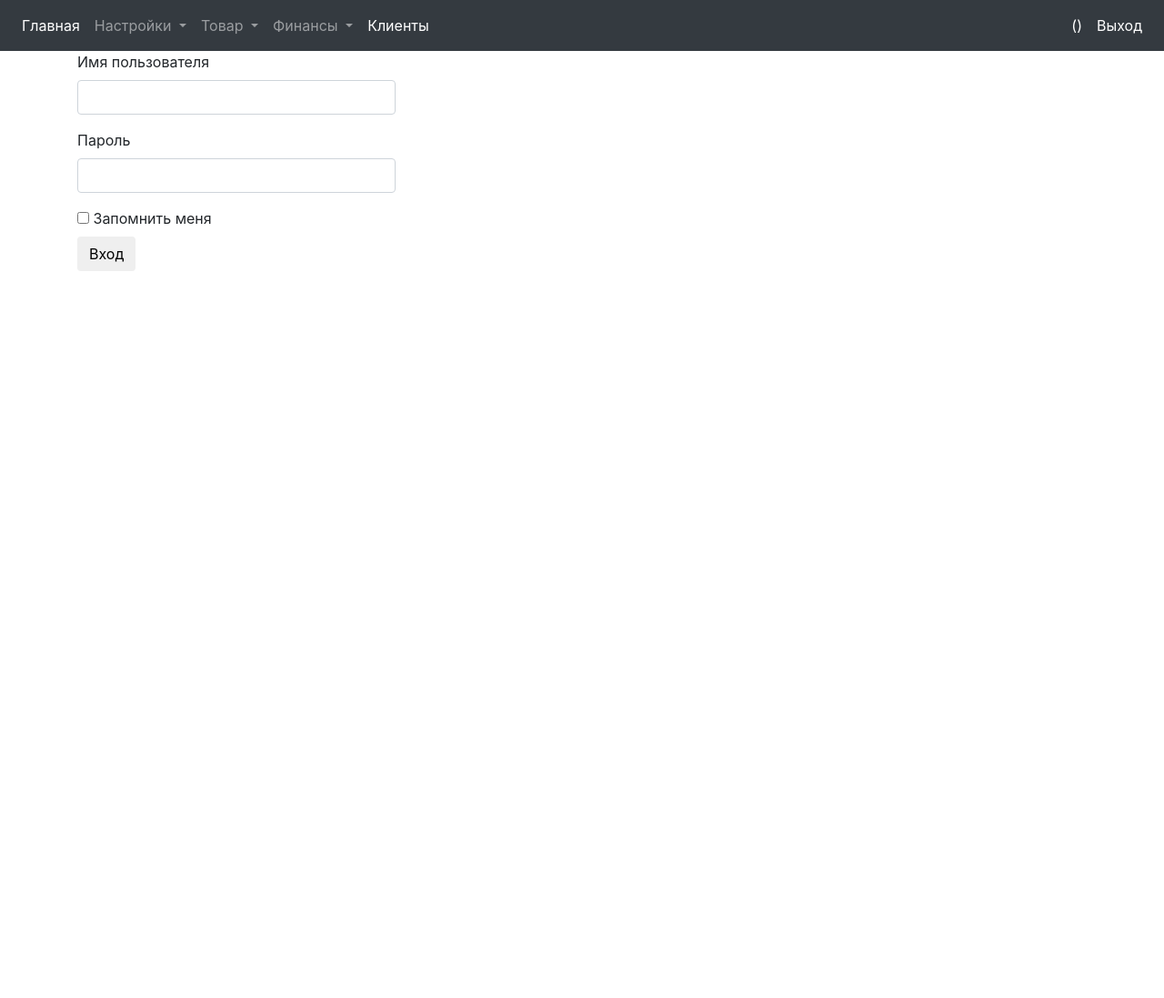
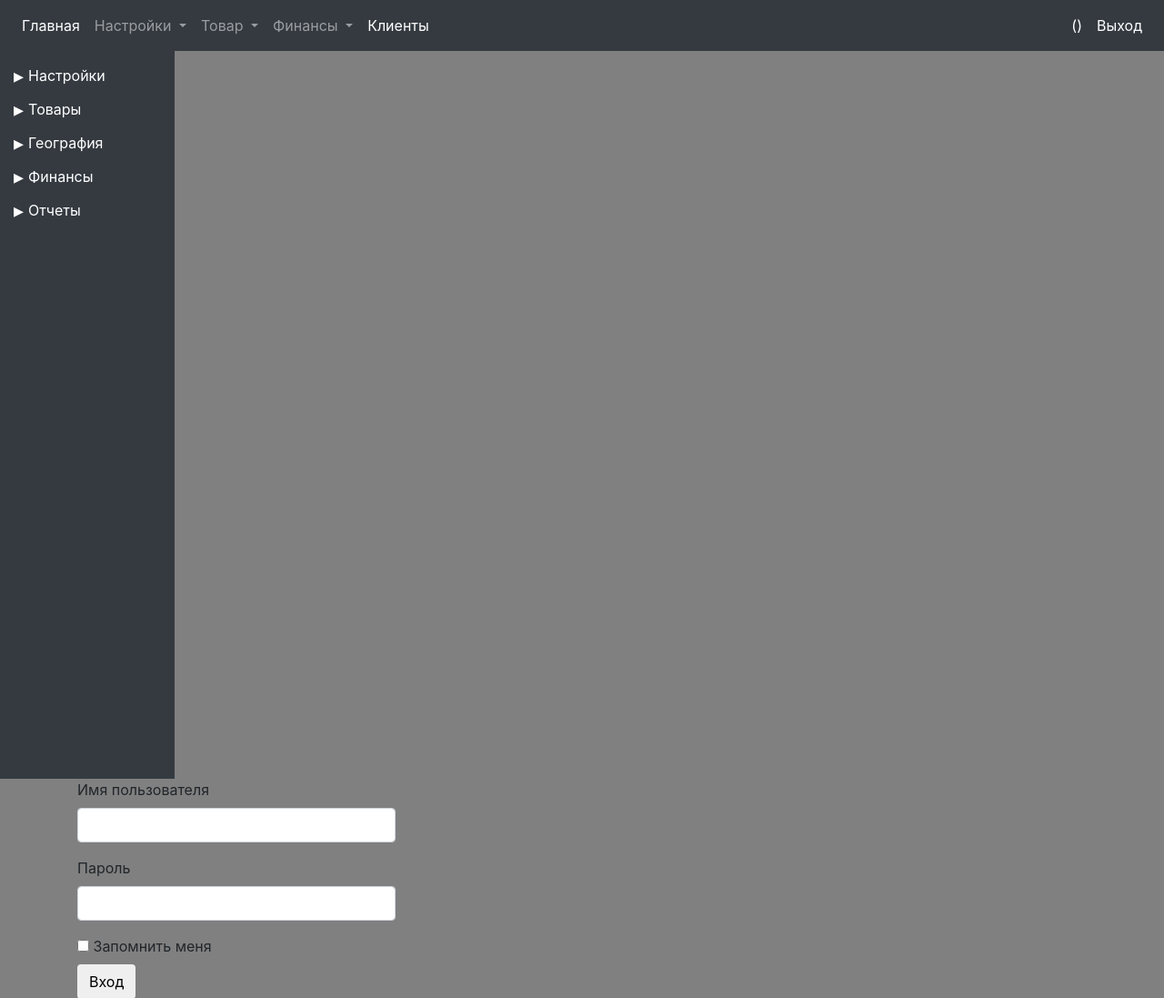
Before and after one commit to MaxGree90/matrix, a Flask app: a page that uses app/templates/base.html in a window 1280 px wide. Shown: the top 1097 px of the page at 91% size. Before the commit the page ends 298 px from the top, so only its background shows below. Run offline with Flask 2, Linux system fonts and the light colour scheme; some libraries are stand-ins or nearby versions.

Commit message:
Добавлено левое меню

```diff
--- a/app/static/css/menu.css
+++ b/app/static/css/menu.css
@@ -108,3 +108,63 @@ body {
 .menu > li:hover .submenu li:nth-child(odd) {
   -webkit-transform: skewX(-25deg) translateX(-15px);
 }
+
+
+/*Left menu*/
+
+.satishraj-tree-container a {
+    color:#fff;
+}
+
+.satishraj-tree-container .text {
+    color:#fff;
+}
+
+.satishraj-tree-container {
+    padding: 10px !important;
+    margin:0;
+    cursor: pointer;
+    background:#343a40;
+    width:15%;
+    min-height:100vh;
+}
+
+.satishraj-tree-container .tree-li {
+    padding: 2px !important;
+    word-wrap: break-word;
+    list-style:none;
+}
+
+.satishraj-tree-container .tree-li{
+    padding-left: 5px !important;
+}
+
+.satishraj-tree-container .tree-li .tree-ul.diactive {
+    display: none;
+}
+
+.satishraj-tree-container .tree-li .text {
+    top: -3px;
+    position: relative;
+}
+
+.satishraj-tree-container .tree-li.is-child > .text:before {
+    content: "\25BE";
+    font-size: 22px;
+    top: 2px;
+    position: relative;
+    padding-right: 5px;
+}
+
+
+
+.satishraj-tree-container .tree-li.is-child.diactive > .text:before {
+    content: "\25B8" !important;
+}
+
+
+.satishraj-tree-container .tree-li [type="checkbox"] + label {
+    padding-left: 25px !important;
+}
+
+/*Left menu*/
--- a/app/templates/base.html
+++ b/app/templates/base.html
@@ -1,7 +1,9 @@
 <link rel="stylesheet" href="https://stackpath.bootstrapcdn.com/bootstrap/4.1.3/css/bootstrap.min.css" integrity="sha384-MCw98/SFnGE8fJT3GXwEOngsV7Zt27NXFoaoApmYm81iuXoPkFOJwJ8ERdknLPMO" crossorigin="anonymous">
+<script src="//cdnjs.cloudflare.com/ajax/libs/jquery/3.2.1/jquery.min.js"></script>
 <script src="https://code.jquery.com/jquery-3.3.1.slim.min.js" integrity="sha384-q8i/X+965DzO0rT7abK41JStQIAqVgRVzpbzo5smXKp4YfRvH+8abtTE1Pi6jizo" crossorigin="anonymous"></script>
 <script src="https://cdnjs.cloudflare.com/ajax/libs/popper.js/1.14.3/umd/popper.min.js" integrity="sha384-ZMP7rVo3mIykV+2+9J3UJ46jBk0WLaUAdn689aCwoqbBJiSnjAK/l8WvCWPIPm49" crossorigin="anonymous"></script>
 <script src="https://stackpath.bootstrapcdn.com/bootstrap/4.1.3/js/bootstrap.min.js" integrity="sha384-ChfqqxuZUCnJSK3+MXmPNIyE6ZbWh2IMqE241rYiqJxyMiZ6OW/JmZQ5stwEULTy" crossorigin="anonymous"></script>
+<link rel="stylesheet" href="{{ url_for('static', filename='css/menu.css') }}">
 
 {% block navbar %}
 <nav class="navbar navbar-expand-lg navbar-dark bg-dark">
@@ -62,6 +64,103 @@
 </nav>
 {% endblock %}
 
+{% block leftnavbar %}
+
+<ul class="satishraj-tree-container">
+    <li class="tree-li diactive">
+      <span class="text">Настройки</span>
+      <ul class="tree-ul diactive">
+          <li class="tree-li">
+            <span class="text"><a href="javascript:;">Магазин</a></span>
+         </li>
+         <li class="tree-li">
+            <span class="text"><a href="javascript:;">Боты</a></span>
+         </li>
+         <li class="tree-li">
+            <span class="text"><a href="javascript:;">Пользователи</a></span>
+         </li>
+          <li class="tree-li">
+            <span class="text"><a href="javascript:;">Прочее</a></span>
+         </li>
+      </ul>
+   </li>
+   <li class="tree-li diactive">
+      <span class="text">Товары</span>
+      <ul class="tree-ul diactive">
+         <li class="tree-li">
+            <span class="text"><a href="javascript:;">Вид</a></span>
+         </li>
+         <li class="tree-li">
+            <span class="text"><a href="javascript:;">Фасовка</a></span>
+         </li>
+          <li class="tree-li">
+            <span class="text"><a href="javascript:;">Номенклатура</a></span>
+         </li>
+      </ul>
+   </li>
+   <li class="tree-li diactive">
+      <span class="text">География</span>
+        <ul class="tree-ul diactive">
+         <li class="tree-li">
+            <span class="text"><a href="javascript:;"> Города</a></span>
+         </li>
+         <li class="tree-li">
+            <span class="text"><a href="javascript:;"> Районы</a></span>
+         </li>
+      </ul>
+   </li>
+   <li class="tree-li diactive">
+      <span class="text">Финансы</span>
+      <ul class="tree-ul diactive">
+         <li class="tree-li">
+            <span class="text"><a href="javascript:;"> Пополнение</a></span>
+         </li>
+         <li class="tree-li">
+            <span class="text"><a href="javascript:;"> Вывод</a></span>
+         </li>
+         <li class="tree-li">
+            <span class="text"><a href="javascript:;"> Приходы и расходы</a></span>
+         </li>
+      </ul>
+   </li>
+   <li class="tree-li diactive">
+      <span class="text">Отчеты</span>
+       <ul class="tree-ul diactive">
+       </li>
+         <li class="tree-li">
+            <span class="text"><a href="javascript:;">В продаже</a></span>
+         </li>
+         <li class="tree-li">
+            <span class="text"><a href="javascript:;">Проданные</a></span>
+         </li>
+        <li class="tree-li">
+            <span class="text"><a href="javascript:;">Статистика</a></span>
+        </li>
+      </ul>
+   </li>
+</ul>
+    <script>$(document).ready(function(){
+    function checkSatishRajTreeCollaps() {
+    $(".satishraj-tree-container li.tree-li").removeClass("is-child")
+        $(".satishraj-tree-container li.tree-li").each(function () {
+            if ($(this).find("ul.tree-ul li").length > 0) {
+                $(this).addClass("is-child")
+            }
+        });
+
+    $(".satishraj-tree-container li.tree-li span.text").unbind("click");
+        $(".satishraj-tree-container li.tree-li.is-child span.text").click(function () {
+            $(this).parent(".tree-li").toggleClass("diactive");
+            $(this).parent(".tree-li").find(".tree-ul:first").toggleClass("diactive");
+        });
+}
+
+checkSatishRajTreeCollaps()
+
+});</script>
+
+{% endblock %}
+
 {% block content %}
     <div class="container">
         {% with messages = get_flashed_messages() %}
```
